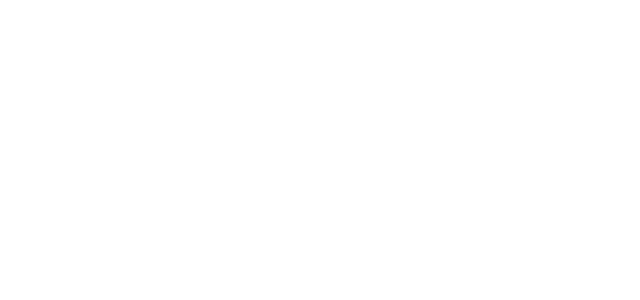
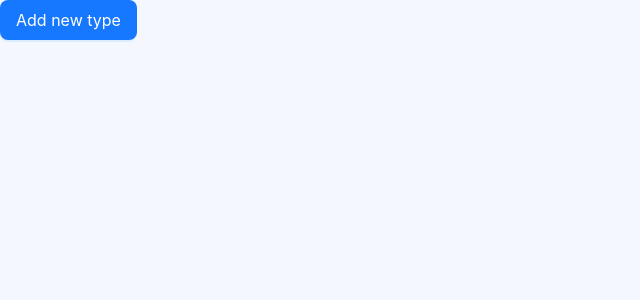
Before and after one commit to berdibekovadilet/chat-app-client, a React (Create React App) app: page / in a window 1280 px wide. Shown: the top 300 px of the page, without its empty margins (0-640 px from the left). Built offline with nearby package versions, Linux system fonts and the light colour scheme.

Commit message:
added Button component

```diff
--- a/package.json
+++ b/package.json
@@ -6,9 +6,12 @@
     "@testing-library/jest-dom": "^5.16.5",
     "@testing-library/react": "^13.4.0",
     "@testing-library/user-event": "^13.5.0",
+    "antd": "^5.1.0",
+    "classnames": "^2.3.2",
     "react": "^18.2.0",
     "react-dom": "^18.2.0",
     "react-scripts": "5.0.1",
+    "sass": "^1.57.1",
     "web-vitals": "^2.1.4"
   },
   "scripts": {
@@ -34,5 +37,8 @@
       "last 1 firefox version",
       "last 1 safari version"
     ]
+  },
+  "devDependencies": {
+    "react-styleguidist": "^13.0.0"
   }
 }
--- a/public/index.html
+++ b/public/index.html
@@ -10,10 +10,6 @@
       content="Web site created using create-react-app"
     />
     <link rel="apple-touch-icon" href="%PUBLIC_URL%/logo192.png" />
-    <!--
-      manifest.json provides metadata used when your web app is installed on a
-      user's mobile device or desktop. See https://developers.google.com/web/fundamentals/web-app-manifest/
-    -->
     <link rel="manifest" href="%PUBLIC_URL%/manifest.json" />
     <title>Chat App</title>
   </head>
--- a/src/App.js
+++ b/src/App.js
@@ -1,9 +1,9 @@
-
+import Button from "./components/Button";
 
 function App() {
   return (
     <div className="App">
-
+      <Button size="large" type="primary">Add new type</Button>
     </div>
   );
 }
--- /dev/null
+++ b/src/components/Button/Button.scss
@@ -0,0 +1,5 @@
+.button {
+   &--large {
+      height: 56px !important;
+   }
+}
--- /dev/null
+++ b/src/components/Button/index.js
@@ -0,0 +1,21 @@
+import React from "react";
+import PropTypes from "prop-types";
+import { Button as BaseButton } from "antd";
+import classNames from "classnames";
+
+const Button = (props) => {
+  return (
+    <BaseButton
+      {...props}
+      className={classNames("button", props.className, {
+        "button--large": props.size === "large",
+      })}
+    />
+  );
+};
+
+Button.propTypes = {
+  className: PropTypes.string,
+};
+
+export default Button;
--- a/src/index.css
+++ /dev/null
@@ -1,13 +0,0 @@
-body {
-  margin: 0;
-  font-family: -apple-system, BlinkMacSystemFont, 'Segoe UI', 'Roboto', 'Oxygen',
-    'Ubuntu', 'Cantarell', 'Fira Sans', 'Droid Sans', 'Helvetica Neue',
-    sans-serif;
-  -webkit-font-smoothing: antialiased;
-  -moz-osx-font-smoothing: grayscale;
-}
-
-code {
-  font-family: source-code-pro, Menlo, Monaco, Consolas, 'Courier New',
-    monospace;
-}
--- a/src/index.js
+++ b/src/index.js
@@ -1,6 +1,6 @@
 import React from 'react';
 import ReactDOM from 'react-dom/client';
-import './index.css';
+import './styles/index.scss';
 import App from './App';
 
 const root = ReactDOM.createRoot(document.getElementById('root'));
--- /dev/null
+++ b/src/styles/index.scss
@@ -0,0 +1,13 @@
+* {
+   margin: 0;
+   padding: 0;
+   box-sizing: border-box;
+}
+
+body {
+   font-family: -apple-system, BlinkMacSystemFont, "Segoe UI", "Roboto", "Oxygen", "Ubuntu", "Cantarell", "Fira Sans",
+      "Droid Sans", "Helvetica Neue", sans-serif;
+   -webkit-font-smoothing: antialiased;
+   -moz-osx-font-smoothing: grayscale;
+   background-color: #f4f7fd;
+}
```
Also changed, not shown: 1 other file (tests, documents, lock files or other folders).
